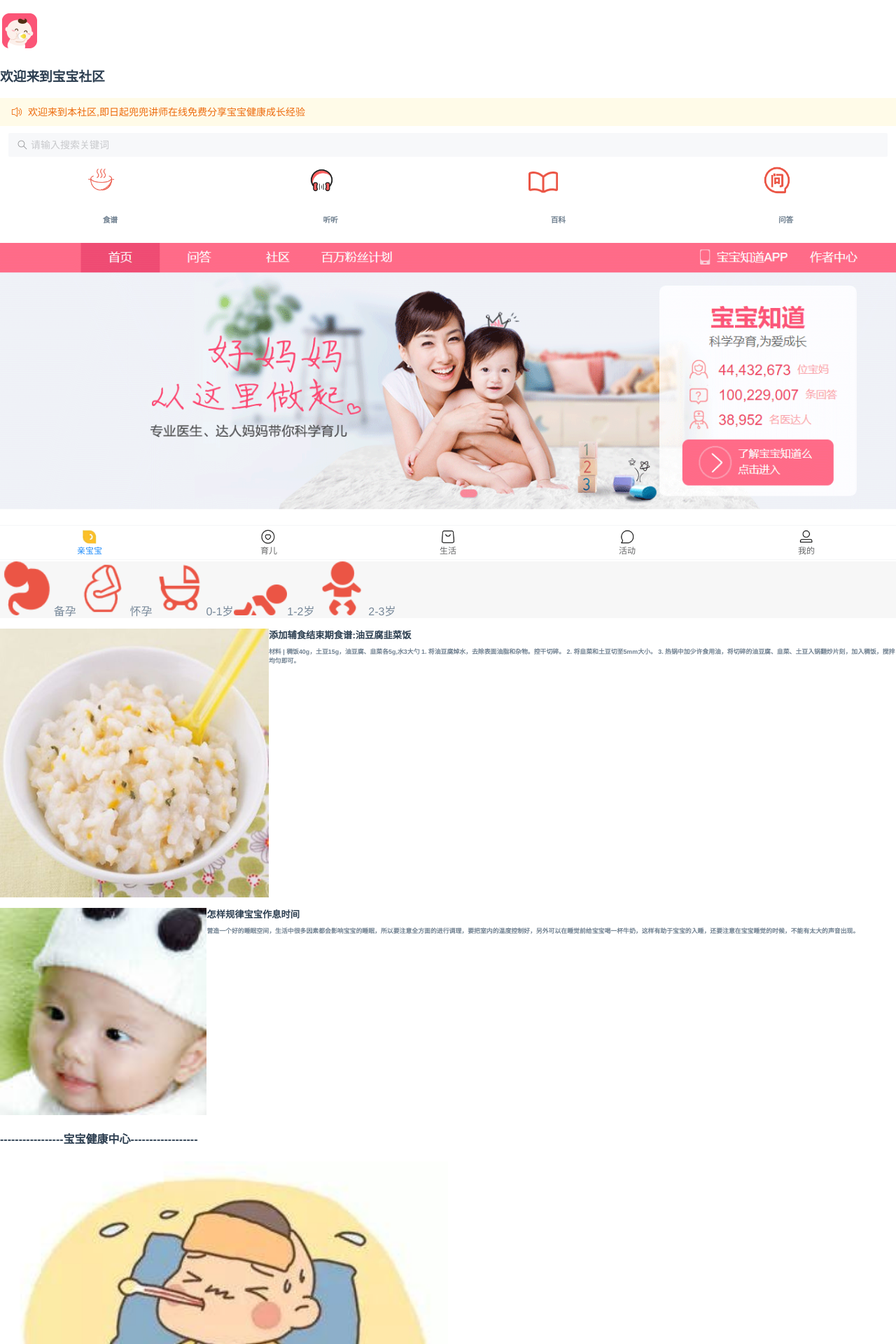
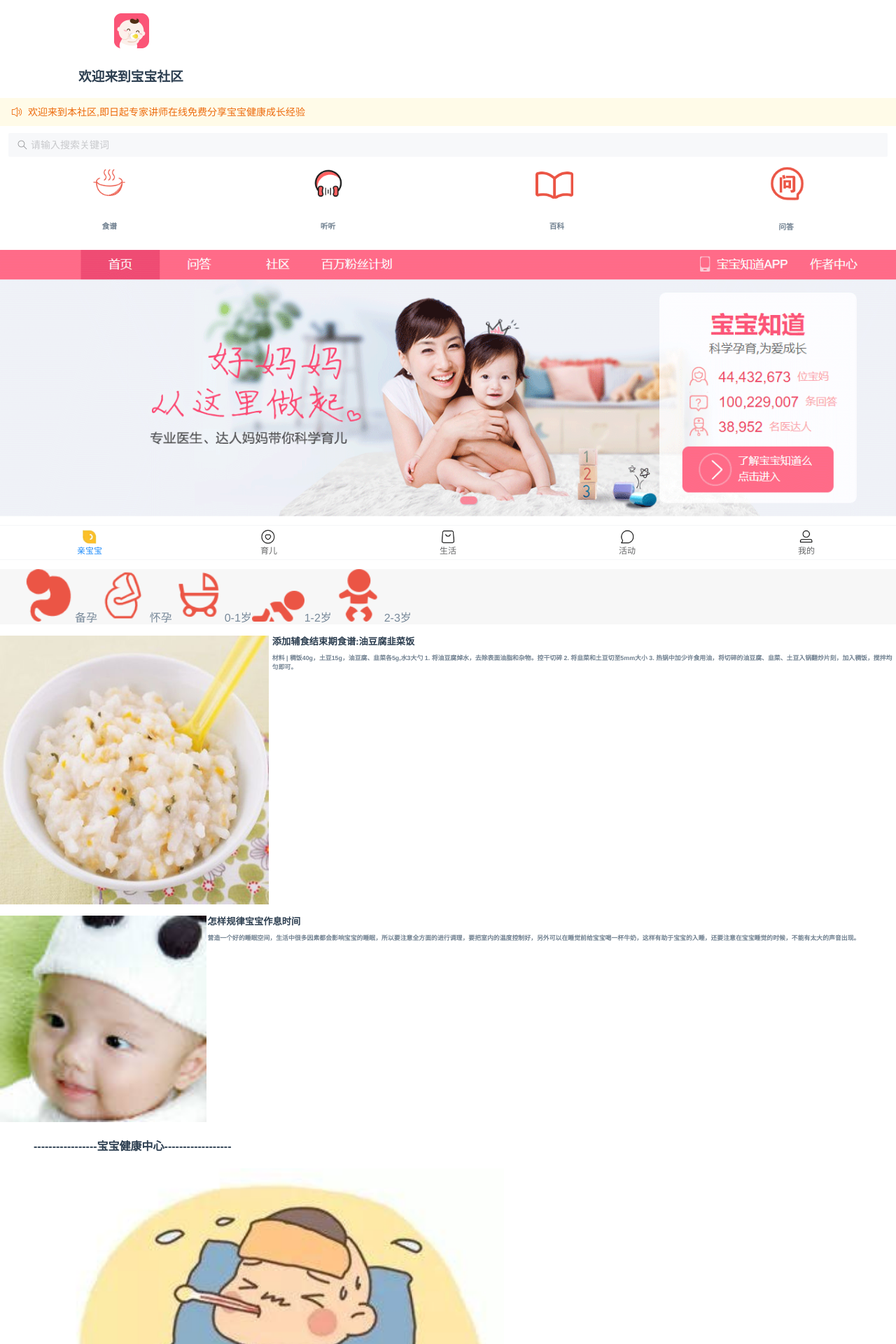
Before and after one commit to baizhaozhao125/baby, a Vue app: page /Community in a window 1280 px wide. Shown: the top 1920 px of the page at 70% size. Built offline with nearby package versions, Linux system fonts and the light colour scheme.

Commit message:
修改育儿面板的样式 调整细节

```diff
--- a/src/views/Community.vue
+++ b/src/views/Community.vue
@@ -2,62 +2,64 @@
    <div id="container">
     <div>
      <img id="img1" src="../assets/community/1_03.png" alt="">
-     <h3>欢迎来到宝宝社区</h3>
+     <h3 style="margin-left:7rem">欢迎来到宝宝社区</h3>
      <van-notice-bar
-  text="欢迎来到本社区,即日起兜兜讲师在线免费分享宝宝健康成长经验"
-  left-icon="volume-o"/>
+      text="欢迎来到本社区,即日起专家讲师在线免费分享宝宝健康成长经验"
+      left-icon="volume-o"/>
 
       <!-- <input type="text" placeholder="宝宝成长计划"><button>搜索</button> -->
-      <van-search placeholder="请输入搜索关键词" />
+      <van-search placeholder="请输入搜索关键词" v-model="value" />
      </div>
         <!-- 小图标基础用法 -->
         <div style="display:flex;justify-content:space-around">
             <div>
-              <img style="width:60%;margin-top:0.3rem" src="../assets/community/食谱.png" alt="">
+              <img style="width:60%;margin-top:0.3rem;margin-left:1rem" src="../assets/community/食谱.png" alt="">
               <a href="javascript:;"><h6>食谱</h6></a>
             </div>
             <div>
-              <img style="width:60%;margin-top:0.3rem" src="../assets/community/听听内容.png" alt="">
+              <img style="width:60%;margin-top:0.3rem;margin-left:1rem" src="../assets/community/听听内容.png" alt="">
               <a href="javascript:;"><h6>听听</h6></a>
             </div>
              <div style="margin-top:0.4rem">
-              <img style="width:50%;margin-top:0.3rem" src="../assets/community/百科 (1).png" alt="">
+              <img style="width:50%;margin-top:0.3rem;margin-left:1.5rem" src="../assets/community/百科 (1).png" alt="">
               <a href="javascript:;"><h6>百科</h6></a>
             </div>
              <div>
-              <img style="width:60%;margin-top:0.3rem" src="../assets/community/问答.png" alt="">
+              <img style="width:60%;margin-top:0.3rem;margin-left:1.1rem" src="../assets/community/问答.png" alt="">
               <a href="javascript:;"><h6>问答</h6></a>
             </div>
         </div>
 
         <img src="../assets/community/1_02.png" style="width:100%" alt="">
-        <h4>-----------------------知识专题-----------------------</h4>
-        <div style="background-color:#f7f7f7;justify-content:center width:50%">
+        <h4 style="margin-left:2rem">-----------------------知识专题-----------------------</h4>
+        <div style="background-color:#f7f7f7; ">
+          <div style="margin-left:2rem">
             <img id="yuner" src="../assets/community/婚前备孕 (1).png" alt=""><a href="">备孕</a>
             <img id="yuner" src="../assets/community/怀孕 (2).png" alt=""><a href="">怀孕</a>
             <img id="yuner" src="../assets/community/yr.png" alt=""><a href="">0-1岁</a>
             <img id="yuner" src="../assets/community/yinger_1.png" alt=""><a href="">1-2岁</a>
             <img id="yuner" src="../assets/community/yinger.png" alt=""><a href="">2-3岁</a>
+          </div>
         </div>
 
         <div id="div1">
         <img id="img3" src="../assets/community/6d81800a19d8bc3e9151ba0b868ba61ea9d34591.jpg"  alt="">
-        <h5 style="width:100%;margin-top:-0.1rem;">添加辅食结束期食谱:油豆腐韭菜饭 <h6 style="margin-top:8px">材料 | 稠饭40g，土豆15g，油豆腐、韭菜各5g,水3大勺
-          1. 将油豆腐焯水，去除表面油脂和杂物。控干切碎。
-          2. 将韭菜和土豆切至5mm大小。
+        <h5 style="width:100%;margin-top:-0.1rem;margin-left:0.3rem">添加辅食结束期食谱:油豆腐韭菜饭 <h6 style="margin-top:8px">材料 | 稠饭40g，土豆15g，油豆腐、韭菜各5g,水3大勺
+          1. 将油豆腐焯水，去除表面油脂和杂物。控干切碎
+          2. 将韭菜和土豆切至5mm大小
           3. 热锅中加少许食用油，将切碎的油豆腐、韭菜、土豆入锅翻炒片刻，加入稠饭，搅拌均匀即可。
           </h6></h5>
          </div>
          <div id="div1">
          <img id="img3" src="../assets/community/686dfd05c327d170c76b8ca_nb.jpg" alt="">
-         <h5 style="width:100%;margin-top:-0.1rem;">怎样规律宝宝作息时间 <h6 style="margin-top:8px">
+         <h5 style="width:100%;margin-top:-0.1rem;margin-left:0.1rem">怎样规律宝宝作息时间 <h6 style="margin-top:8px">
 营造一个好的睡眠空间，生活中很多因素都会影响宝宝的睡眠，所以要注意全方面的进行调理，要把室内的温度控制好，另外可以在睡觉前给宝宝喝一杯牛奶，这样有助于宝宝的入睡，还要注意在宝宝睡觉的时候，不能有太大的声音出现。
           </h6></h5>
           </div>
-          <h4>-----------------宝宝健康中心------------------</h4>
+          <h4 style="margin-left:3rem">-----------------宝宝健康中心------------------</h4>
            <div>
-         <img style="width:50%" src="../assets/community/u=4086292671,3756374969&fm=173&app=49&f=JPEG.jpg" alt="">
-         <h5 style="width:100%;margin-top:-0.1rem;">宝宝发烧怎么物理降温 <h6 style="margin-top:8px">
+         <img style="width:50%;margin-left:5rem;" src="../assets/community/u=4086292671,3756374969&fm=173&app=49&f=JPEG.jpg" alt="">
+         <h5 style="width:100%;margin-top:-0.1rem;margin-left:0.1rem">宝宝发烧怎么物理降温 <h6 style="margin-top:8px">
 如果孩子仅有高热，没有各种合并症出现，尽管退烧缓慢，或者时有反复，也不必担心，应该耐心在家中治疗、护理，可采取如下措施：
 
 1、保持环境安静、舒适、湿润，室内定时通风，成人不要吸烟。
@@ -70,8 +72,8 @@
           </h6></h5>
         </div>
           <div>
-         <img style="width:50%" src="../assets/community/u=3462285731,1819549802&fm=173&app=49&f=JPEG.jpg" alt="">
-         <h5 style="width:100%;margin-top:-0.1rem;">一岁宝宝感冒咳嗽流鼻涕怎么办？这6种做法很有用<h6 style="margin-top:8px">
+         <img style="width:50%;margin-left:5rem;" src="../assets/community/u=3462285731,1819549802&fm=173&app=49&f=JPEG.jpg" alt="">
+         <h5 style="width:100%;margin-top:-0.1rem;margin-left:0.1rem">一岁宝宝感冒咳嗽流鼻涕怎么办？这6种做法很有用<h6 style="margin-top:8px">
            1.保持空气流通
 
 大家要注意保持空气流通，并做好宝宝的保暖工作。另外，大家要让宝宝多喝水，这样对缓解宝宝感冒咳嗽流鼻涕很有帮助。
@@ -83,20 +85,19 @@
 3.喂适量蜂蜜水
 
 在杯中加入适量蜂蜜，用开水冲开后调匀。宝宝喝蜂蜜水不但可以止咳，还可以改善睡眠质量。蜂蜜水有很好的止咳疗效，不过一岁以下宝宝不能适用此法。
-
-
           </h6></h5>
         </div>
-        <home-footer></home-footer>
+        <div style="margin-bottom:3.5rem;"></div>
    </div>
 </template>
 
 <script>
-import HomeFooter from "./pages/footer";
 export default {
-  components: {
-    HomeFooter
-  },
+      data(){
+        return{
+          value:''
+        }
+      }
 }
 </script>
 
@@ -104,13 +105,14 @@ export default {
     #div1{
       display:flex;
       justify-content:start;
-      margin-top:15px;
+      margin-top:1rem;
     }
     /* #container{
       display:flex;
     } */
     #img1{
       margin-top:1.2rem;
+      margin-left:10rem;
     }
     van-swipe img{
       width:100%;
```
